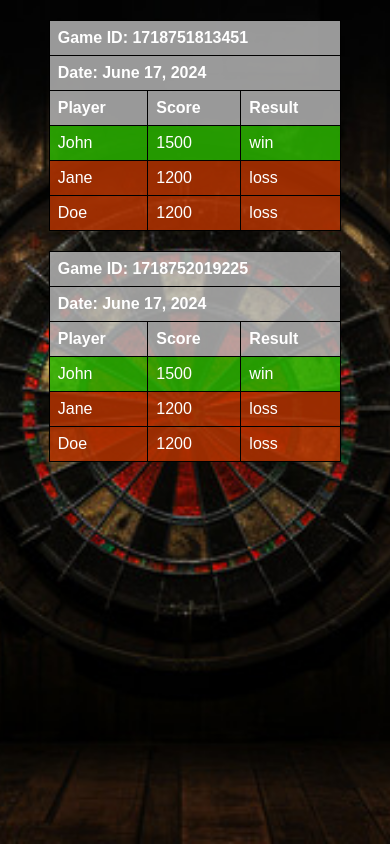
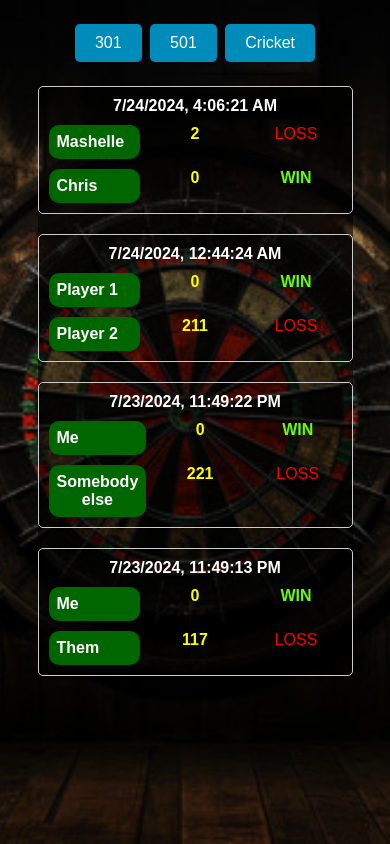
Before and after one commit to ctkjedi/DigiDarts, a website: page public/displayScores.html in a window 390 px wide. Drawn offline with Linux system fonts and the light colour scheme.

Commit message:
cleanup and rework of mobile controls

```diff
--- a/public/displayScores.html
+++ b/public/displayScores.html
@@ -1,100 +1,129 @@
 <!DOCTYPE html>
 <html lang="en">
+
   <head>
     <meta charset="UTF-8">
+    <meta name="viewport" content="width=device-width, initial-scale=1.0">
     <title>Game Scores</title>
+
+	<link rel="stylesheet" href="styles.css">
     <style>
-        table {
-			background-color: rgba(0, 0, 0, 0.6);
-            width: 75%;
-            border-collapse: collapse;
-            margin-bottom: 20px;
-			margin-left: auto;
-			margin-right: auto;
-			margin-top: 20px;
-        }
-        th, td {
-            border: 1px solid #000;
-            padding: 8px;
-            text-align: left;
-        }
-        th {
-            background-color: rgba(255, 255, 255, 0.6);
-        }
-        .win {
-            background-color: rgba(61, 255, 0, 0.6);
-        }
-        .loss {
-            background-color: rgba(255, 73, 0, 0.6);
-        }
-
     body {
       background: url('_gfx/bg.jpg') no-repeat center center fixed;
       background-size: cover;
+      font-family: 'Arial', sans-serif;
       color: #fff;
-            font-family: 'Arial', sans-serif;
-
       text-align: center;
       margin: 0;
-            padding: 0;
+      padding: 20px;
+    }
+
+    #button-container {
+      margin-bottom: 20px;
+    }
+
+
+    /*#scores-container {
+      display: flex;
+      flex-direction: column;
+    }*/
+
+    .game {
+      display: none;
+      margin-bottom: 20px;
+      border: 1px solid #ccc;
+      padding: 10px;
+      border-radius: 5px;
+	  grid-template-columns: repeat(3, 1fr);
+    }
+
+    .game .date {
+      font-weight: bold;
+      margin-bottom: 10px;
+    }
+
+    .game .player {
+      margin-bottom: 5px;
+    }
+
+	.player-name{
+		width: auto;
 	}
     </style>
+
   </head>
+
   <body>
-
-<div id="game-container"></div>
+    <div id="button-container">
+      <button onclick="showGameType('301')">301</button>
+      <button onclick="showGameType('501')">501</button>
+      <button onclick="showGameType('cricket')">Cricket</button>
+    </div>
+    <div id="scores-container" class="container01"></div>
 
     <script>
-function formatDate(dateString) {
-    const options = { year: 'numeric', month: 'long', day: 'numeric' };
-    const date = new Date(dateString);
-    return date.toLocaleDateString(undefined, options);
+    function showGameType(gameType) {
+      document.querySelectorAll('.game').forEach(gameDiv => {
+        if (gameDiv.dataset.gameType === gameType) {
+          gameDiv.style.display = 'block';
+        } else {
+          gameDiv.style.display = 'none';
         }
-
-function createGameTable(game) {
-    let html = `<table>
-                    <thead>
-                        <tr>
-                            <th colspan="3">Game ID: ${game.game}</th>
-                        </tr>
-                        <tr>
-                            <th colspan="3">Date: ${formatDate(game.date)}</th>
-                        </tr>
-                        <tr>
-                            <th>Player</th>
-                            <th>Score</th>
-                            <th>Result</th>
-                        </tr>
-                    </thead>
-                    <tbody>`;
-    game.players.forEach(player => {
-        html += `<tr class="${player.result}">
-                    <td>${player.player}</td>
-                    <td>${player.score}</td>
-                    <td>${player.result}</td>
-                 </tr>`;
-    });
-    html += `   </tbody>
-                </table>`;
-    return html;
-}
-
-function renderGames(games) {
-    const container = document.getElementById('game-container');
-    games.forEach(gameArray => {
-        gameArray.forEach(game => {
-            container.innerHTML += createGameTable(game);
-        });
       });
     }
 
+    function createGameDiv(game) {
+      const gameDiv = document.createElement('div');
+      gameDiv.classList.add('game');
+      gameDiv.dataset.gameType = game.gameType;
+
+      const dateDiv = document.createElement('div');
+      dateDiv.classList.add('date');
+      dateDiv.textContent = new Date(game.date).toLocaleString();
+      gameDiv.appendChild(dateDiv);
+
+	  const scoresDiv = document.createElement('div');
+      scoresDiv.classList.add('oldScores');
+	  gameDiv.appendChild(scoresDiv);
+
+      game.players.forEach(player => {
+        const playerDiv = document.createElement('div');
+		const scoreDiv = document.createElement('div');
+		const resultDiv = document.createElement('div');
+        playerDiv.classList.add('player-name');
+		scoreDiv.classList.add('turn');
+		if(player.result=='win'){
+			resultDiv.classList.add('resultWin');
+		}else{
+			resultDiv.classList.add('resultLoss');
+		}
+        playerDiv.textContent = `${player.name}`;
+		scoreDiv.textContent = `${player.score}`;
+		resultDiv.textContent = `${player.result}`;
+        scoresDiv.appendChild(playerDiv);
+		scoresDiv.appendChild(scoreDiv);
+		scoresDiv.appendChild(resultDiv);
+      });
+
+      return gameDiv;
+    }
+
+    document.addEventListener('DOMContentLoaded', () => {
 		fetch('scoreHistory.json')
 		.then(response => response.json())
-    .then(data => {
-        renderGames(data);
+		.then(scoresData => {
+    // Sort the scoresData array by date in descending order (most recent first)
+			scoresData.sort((a, b) => b.date - a.date);
+			const scoresContainer = document.getElementById('scores-container');
+			scoresData.forEach(game => {
+				scoresContainer.appendChild(createGameDiv(game));
+			});
+		showGameType('301'); // Show the first game type by default
     })
-    .catch(error => console.error('Error fetching the score history:', error));
+    .catch(error => console.error('Error loading game data:', error));
+});
     </script>
 
   </body>
+
 </html>
--- a/public/preloadMedia.js
+++ b/public/preloadMedia.js
@@ -33,6 +33,7 @@ const mediaFiles = [
 	{ type: 'audio', src: '/audio/triedNotMissing.mp3' },
 	{ type: 'audio', src: '/audio/soClose.mp3' },
 	{ type: 'audio', src: '/audio/AwwTooBad.mp3' },
+	{ type: 'audio', src: '/audio/ha-ha.mp3' },
 	{ type: 'audio', src: '/audio/miss.mp3' },
 
 	//turn sounds
--- a/public/scoreHistory.json
+++ b/public/scoreHistory.json
@@ -1,48 +1,82 @@
-[
 [
   {
-      "game": 1718751813451,
-      "date": "2024-06-17",
+    "gameType": "301",
+    "date": 1721778553410,
     "players": [
       {
-          "player": "John",
-          "score": 1500,
+        "name": "Me",
+        "score": 0,
         "result": "win"
       },
       {
-          "player": "Jane",
-          "score": 1200,
+        "name": "Them",
+        "score": 117,
+        "result": "loss"
+      }
+    ]
+  },
+  {
+    "gameType": "301",
+    "date": 1721778562521,
+    "players": [
+      {
+        "name": "Me",
+        "score": 0,
+        "result": "win"
+      },
+      {
+        "name": "Somebody else",
+        "score": 221,
+        "result": "loss"
+      }
+    ]
+  },
+  {
+    "gameType": "301",
+    "date": 1721781864763,
+    "players": [
+      {
+        "name": "Player 1",
+        "score": 0,
+        "result": "win"
+      },
+      {
+        "name": "Player 2",
+        "score": 211,
+        "result": "loss"
+      }
+    ]
+  },
+  {
+    "gameType": "301",
+    "date": 1721793981212,
+    "players": [
+      {
+        "name": "Mashelle",
+        "score": 2,
         "result": "loss"
       },
       {
-          "player": "Doe",
-          "score": 1200,
-          "result": "loss"
+        "name": "Chris",
+        "score": 0,
+        "result": "win"
       }
     ]
-    }
-  ],
-  [
+  },
   {
-      "game": 1718752019225,
-      "date": "2024-06-17",
+    "gameType": "cricket",
+    "date": 1721795443050,
     "players": [
       {
-          "player": "John",
-          "score": 1500,
-          "result": "win"
-        },
-        {
-          "player": "Jane",
-          "score": 1200,
+        "name": "Mashelle",
+        "score": 76,
         "result": "loss"
       },
       {
-          "player": "Doe",
-          "score": 1200,
-          "result": "loss"
+        "name": "Chris",
+        "score": 110,
+        "result": "win"
       }
     ]
   }
 ]
-]
--- a/public/styles.css
+++ b/public/styles.css
@@ -84,6 +84,26 @@ input[type="text"] {
 	width: 90%;
 	max-width: 800px;
 }
+
+.oldScores {
+	display: grid;
+	grid-template-columns: repeat(3, 1fr);
+	gap: 10px;
+	width: 100%;
+	max-width: 600px;
+}
+
+.resultWin {
+	text-transform: uppercase;
+	font-weight: 900;
+	color: #66ff00;
+}
+
+.resultLoss {
+	text-transform: uppercase;
+	color: red;
+}
+
 .scores {
 	display: grid;
 	grid-template-columns: repeat(9, 1fr);
@@ -131,7 +151,7 @@ input[type="text"] {
 	text-align: center;
 	background-color: #006600;
 	font-weight: bold;
-	width: 80px;
+	width: 120px;
 }
 .turn {
 	font-weight: bold;
```
Also changed, not shown: dartboard.js (+28 -13 lines), public/UI.html (deleted, +0 -216 lines), public/gameControls.html (+4 -1 lines), public/mainBoard.html (+2 -10 lines), public/oldIndex.html (deleted, +0 -54 lines), public/scoreHistory.txt (deleted, +0 -44 lines), 4 other files. Lines whose indentation alone changed are shown as unchanged.
